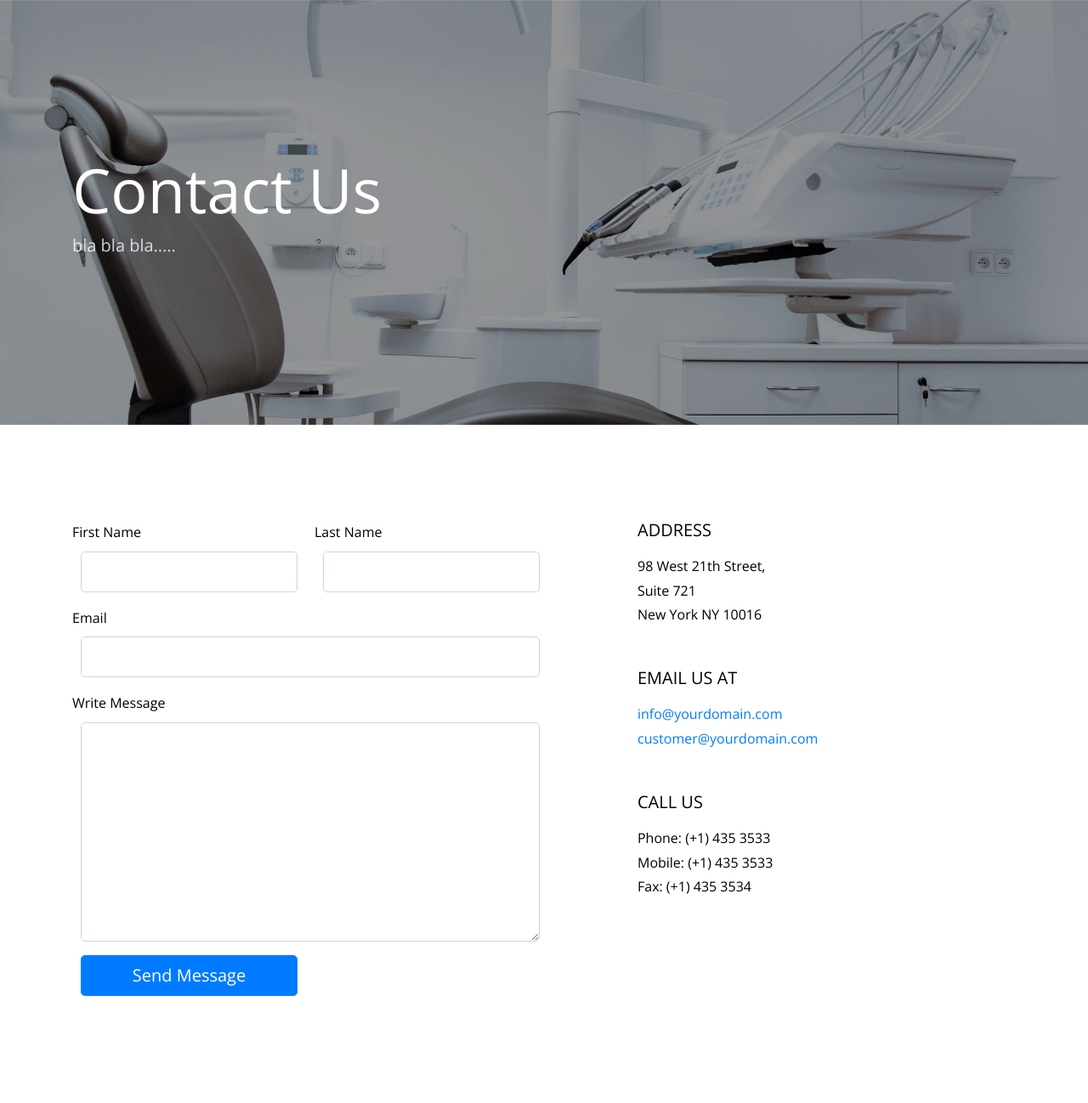
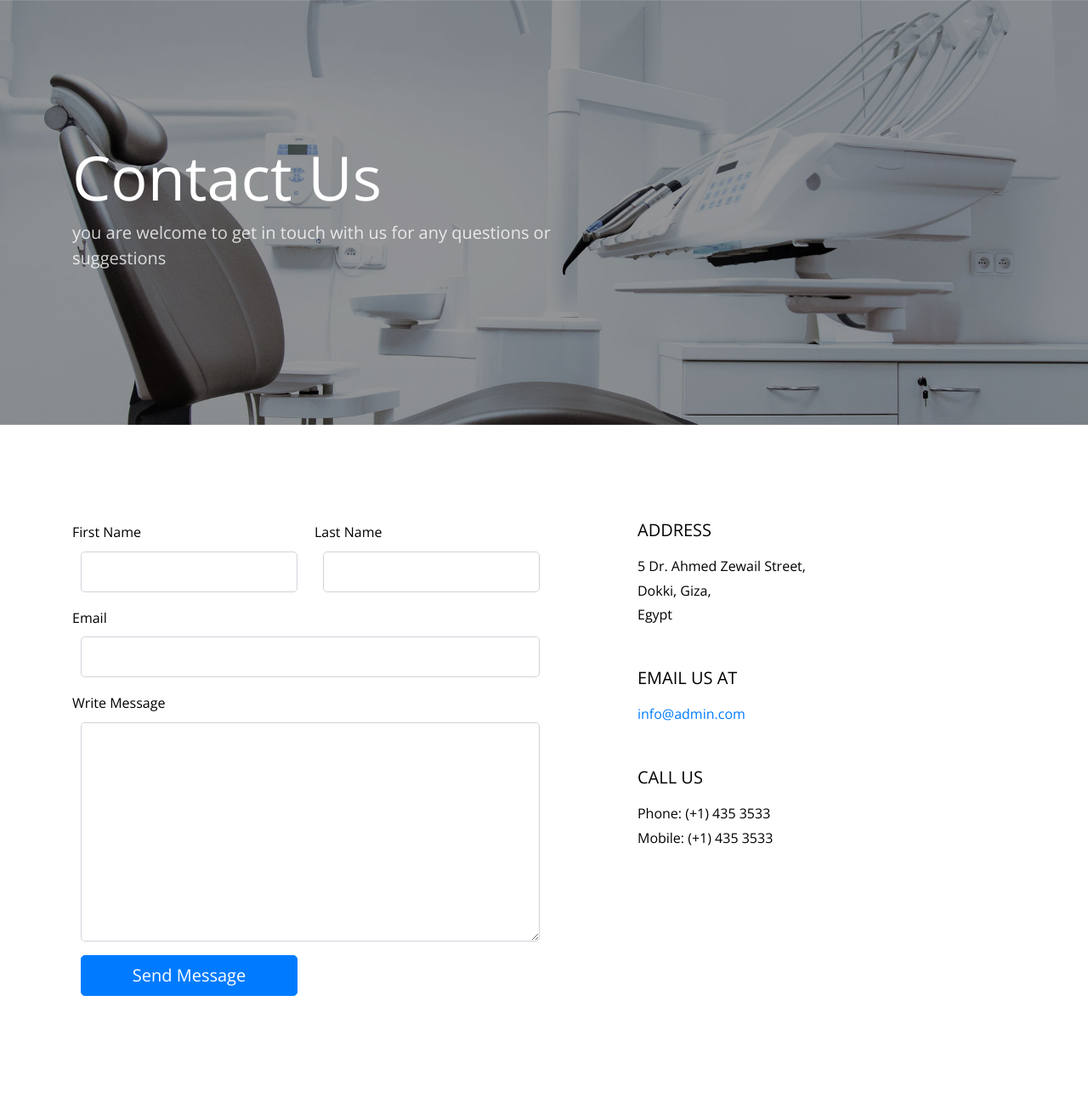
Before and after one commit to abanoub55/Cancer-Detection, a Django app: a page that uses templates/contact.html in a window 1280 px wide. Shown: the part 157-1455 px from the top of the page at 85% size. Run offline with Django 3.2, Linux system fonts and the light colour scheme; some libraries are stand-ins or nearby versions.

Commit message:
Update contact.html

```diff
--- a/templates/contact.html
+++ b/templates/contact.html
@@ -8,7 +8,7 @@
           <div class="row slider-text align-items-center">
             <div class="col-md-7 col-sm-12 element-animate">
               <h1>Contact Us</h1>
-              <p>bla bla bla.....</p>
+              <p>you are welcome to get in touch with us for any questions or suggestions </p>
             </div>
           </div>
         </div>
@@ -58,13 +58,13 @@
           <div class="col-md-5 element-animate">
 
             <h5 class="text-uppercase mb-3">Address</h5>
-            <p class="mb-5">98 West 21th Street, <br> Suite 721 <br> New York NY 10016</p>
+            <p class="mb-5">5 Dr. Ahmed Zewail Street, <br> Dokki, Giza, <br> Egypt</p>
 
             <h5 class="text-uppercase mb-3">Email Us At</h5>
-            <p class="mb-5"><a href="mailto:info@yourdomain.com">info@yourdomain.com</a> <br> <a href="mailto:customer@yourdomain.com">customer@yourdomain.com</a></p>
+            <p class="mb-5"><a href="mailto:info@yourdomain.com">info@admin.com</a></p>
 
             <h5 class="text-uppercase mb-3">Call Us</h5>
-            <p class="mb-5">Phone: (+1) 435 3533 <br> Mobile: (+1) 435 3533 <br> Fax: (+1) 435 3534</p>
+            <p class="mb-5">Phone: (+1) 435 3533 <br> Mobile: (+1) 435 3533 </p>
 
 
           </div>
```
